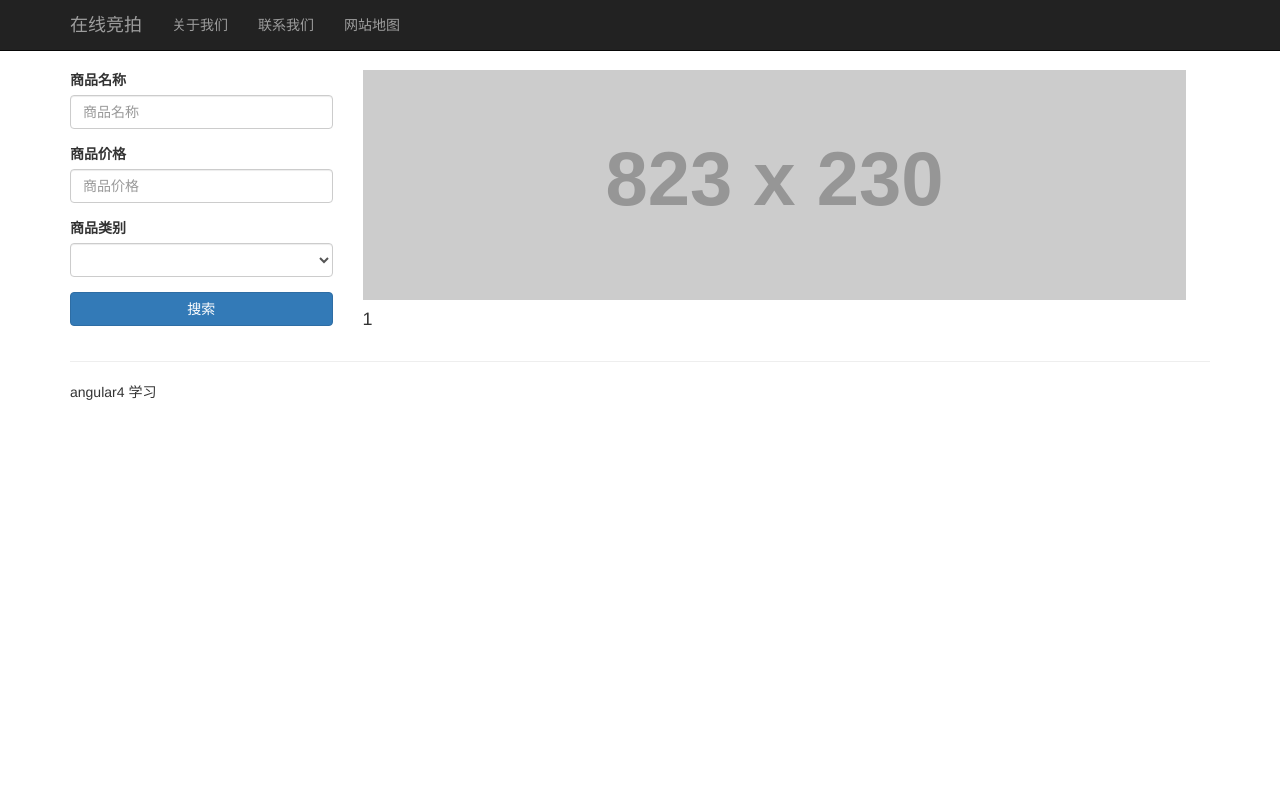
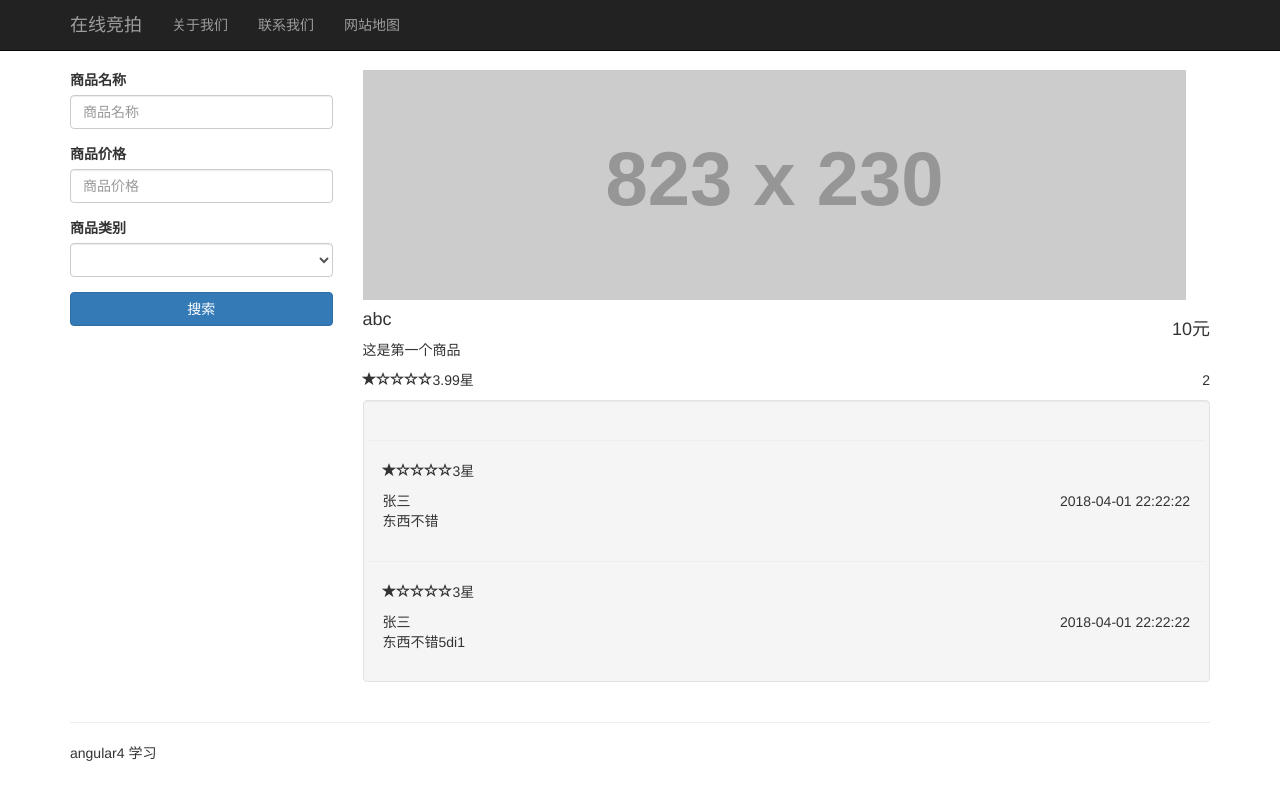
Before and after one commit to lzx2016/testgit, an Angular app: page /product/1 in a window 1280 px wide. Built offline with nearby package versions, Linux system fonts and the light colour scheme.

Commit message:
提交 工程中添加 service服务优化工程  依赖注入的学习

```diff
--- a/src/app/app.module.ts
+++ b/src/app/app.module.ts
@@ -14,10 +14,11 @@ import {HttpModule} from '@angular/http';
 import { ProductDetailComponent } from './product-detail/product-detail.component';
 import { HomeComponent } from './home/home.component';
 import {RouterModule, Routes} from '@angular/router';
+import {ProductService} from "./shared/product.service";
 
 const routeConfig: Routes = [
   {path: '', component: HomeComponent},
-  {path: 'product/:proTitle', component: ProductDetailComponent},
+  {path: 'product/:productId', component: ProductDetailComponent},
 ]
 @NgModule({
   declarations: [
@@ -37,7 +38,7 @@ const routeConfig: Routes = [
     HttpModule,
     RouterModule.forRoot(routeConfig)
   ],
-  providers: [],
+  providers: [ProductService],
   bootstrap: [AppComponent]
 })
 export class AppModule { }
--- a/src/app/product-detail/product-detail.component.html
+++ b/src/app/product-detail/product-detail.component.html
@@ -1,4 +1,25 @@
-<div>
+<div class="thumbNail">
   <img src="http://placehold.it/823x230">
-  <h4>{{productTitle}}</h4>
+  <div>
+    <h4 class="pull-right">{{product.price}}元</h4>
+    <h4>{{product.title}}</h4>
+    <p>{{product.desc}}</p>
+  </div>
+  <div>
+    <p class="pull-right">{{comments.length}}</p>
+    <p>
+      <app-stars [rating]="product.rating"></app-stars>
+    </p>
+  </div>
 </div>
+<div class="well">
+  <div class="row" *ngFor="let comment of comments">
+    <hr>
+    <div class="col-md-12">
+      <app-stars [rating]="comment.rating"></app-stars>
+      <span>{{comment.user}}</span>
+      <span class="pull-right">{{comment.data}}</span>
+      <p>{{comment.content}}</p>
+    </div>
+  </div>
+</div>
--- a/src/app/product-detail/product-detail.component.ts
+++ b/src/app/product-detail/product-detail.component.ts
@@ -1,5 +1,6 @@
 import { Component, OnInit } from '@angular/core';
 import {ActivatedRoute} from '@angular/router';
+import {Comment, Product, ProductService} from "../shared/product.service";
 
 @Component({
   selector: 'app-product-detail',
@@ -8,11 +9,18 @@ import {ActivatedRoute} from '@angular/router';
 })
 export class ProductDetailComponent implements OnInit {
   productTitle: string;
-  constructor(private routeInfo: ActivatedRoute) {
-    this.productTitle = this.routeInfo.snapshot.params['proTitle'];
+  product: Product;
+  productId: number;
+  comments: Comment[];
+  constructor(private routeInfo: ActivatedRoute, private productService: ProductService ) {
+
+    // this.productTitle = this.routeInfo.snapshot.params['proTitle'];
   }
 
   ngOnInit() {
+    this.productId = this.routeInfo.snapshot.params['productId'];
+    this.comments = this.productService.getCommentsForProductId(this.productId);
+    this.product = this.productService.getProduct(this.productId);
   }
 
 }
--- a/src/app/product/product.component.html
+++ b/src/app/product/product.component.html
@@ -3,7 +3,7 @@
     <img [src]="imgUrl">
     <div class="caption">
       <h4 class="pull-right">{{product.price}}元</h4>
-      <h4><a [routerLink]="['/product', product.title]" >{{product.title}}</a></h4>
+      <h4><a [routerLink]="['/product', product.id]" >{{product.title}}</a></h4>
       <p>{{product.desc}}</p>
     </div>
     <div>
--- a/src/app/product/product.component.ts
+++ b/src/app/product/product.component.ts
@@ -1,4 +1,5 @@
 import { Component, OnInit } from '@angular/core';
+import {Product, ProductService} from "../shared/product.service";
 
 @Component({
   selector: 'app-product',
@@ -6,32 +7,11 @@ import { Component, OnInit } from '@angular/core';
   styleUrls: ['./product.component.css']
 })
 export class ProductComponent implements OnInit {
-
-  private products: Array<Product>;
+  private products: Product[];
   private imgUrl = 'http://placehold.it/320*150';
-  constructor() { }
-
+  constructor(private productService: ProductService) { }
   ngOnInit() {
-    this.products = [
-      new Product(1, 'abc', 10, 3.99, '这是第一个商品', ['电子产品', ' 日常用品']),
-      new Product(2, 'a12c', 10, 3.99, '这是第一个商品', ['电子产品', ' 日常用品']),
-      new Product(3, 'a123', 10, 3.99, '这是第一个商品', ['电子产品', ' 日常用品']),
-      new Product(4, 'a412bc', 10, 3.99, '这是第一个商品', ['电子产品', ' 日常用品']),
-      new Product(5, '12412bc', 10, 3.99, '这是第一个商品', ['电子产品', ' 日常用品']),
-      new Product(6, '21412', 10, 3.99, '这是第一个商品', ['电子产品', ' 日常用品'])
-    ];
+    this.products = this.productService.getProducts();
   }
 
 }
-
-export class  Product {
-  constructor(
-  public  id: number,
-  public  title: string,
-  public  price: number,
-  public rating: number,
-  public  desc: string,
-  public  categories: Array<string>
-  ) {
-}
-}
--- /dev/null
+++ b/src/app/shared/product.service.ts
@@ -0,0 +1,54 @@
+import { Injectable } from '@angular/core';
+
+@Injectable()
+export class ProductService {
+
+  private products: Product[] = [
+    new Product(1, 'abc', 10, 3.99, '这是第一个商品', ['电子产品', ' 日常用品']),
+    new Product(2, 'a12c', 10, 3.99, '这是第一个商品', ['电子产品', ' 日常用品']),
+    new Product(3, 'a123', 10, 3.99, '这是第一个商品', ['电子产品', ' 日常用品']),
+    new Product(4, 'a412bc', 10, 3.99, '这是第一个商品', ['电子产品', ' 日常用品']),
+    new Product(5, '12412bc', 10, 3.99, '这是第一个商品', ['电子产品', ' 日常用品']),
+    new Product(6, '21412', 10, 3.99, '这是第一个商品', ['电子产品', ' 日常用品'])
+  ];
+  private comments: Comment[] = [
+    new Comment(1, 1, '2018-04-01 22:22:22', '张三', 3, '东西不错'),
+    new Comment(2, 2, '2018-04-02 22:22:22', '张1', 3, '东西不错1'),
+    new Comment(3, 3, '2018-04-03 22:22:22', '张2', 3, '东西不错2'),
+    new Comment(4, 4, '2018-04-04 22:22:22', '张4', 3, '东西不错3'),
+    new Comment(5, 1, '2018-04-01 22:22:22', '张三', 3, '东西不错5di1'),
+  ];
+  constructor() { }
+  getProducts() {
+    return this.products;
+  }
+  getProduct(id: number) {
+    return this.products.find((product) => product.id == id);
+  }
+  getCommentsForProductId(id: number): Comment[] {
+    return this.comments.filter((comment: Comment) => comment.productId == id);
+  }
+}
+
+export class  Product {
+  constructor(
+    public  id: number,
+    public  title: string,
+    public  price: number,
+    public rating: number,
+    public  desc: string,
+    public  categories: Array<string>
+  ) {
+  }
+}
+
+export class  Comment {
+  constructor(
+    public id: number,
+    public productId: number,
+    public data: string,
+    public user: string,
+    public rating: number,
+    public content: string
+  ) {}
+}
```
Also changed, not shown: 1 other file (tests, documents, lock files or other folders).
